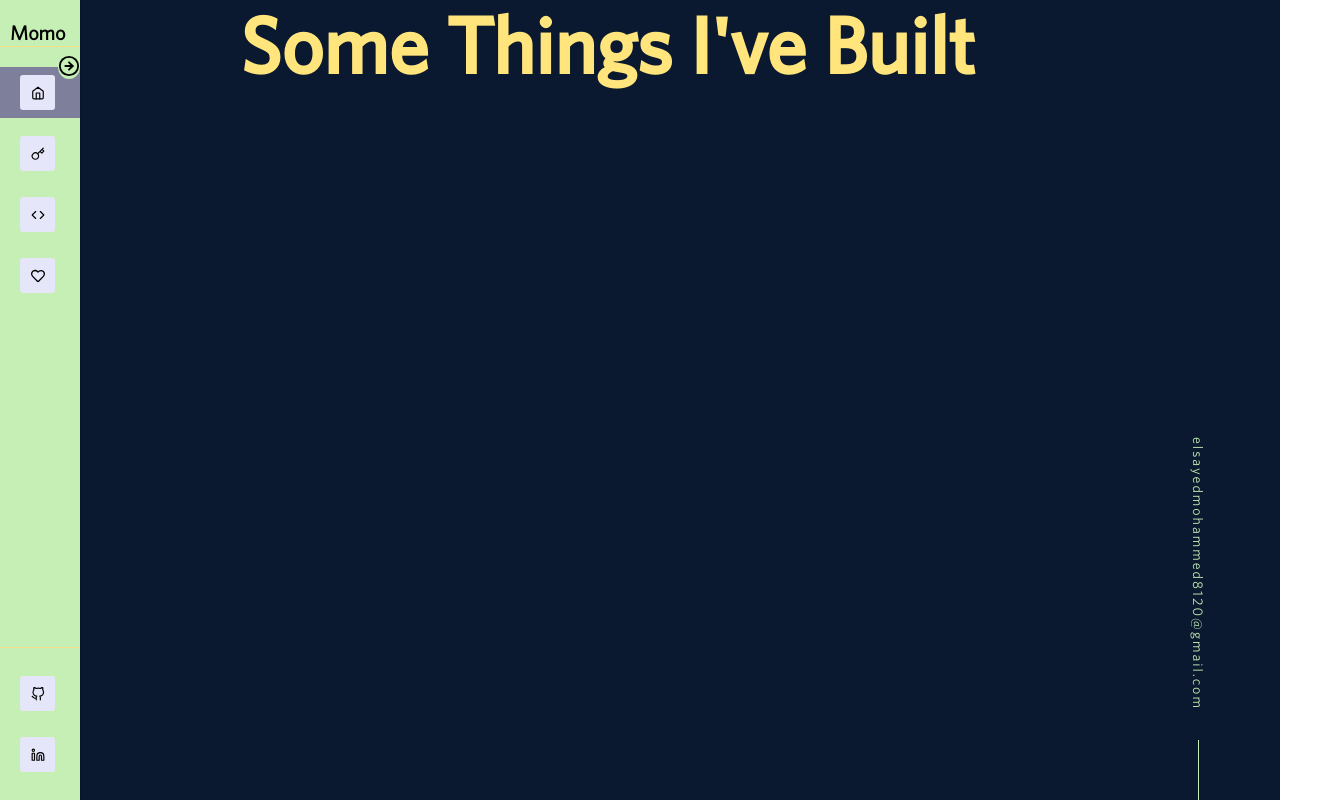
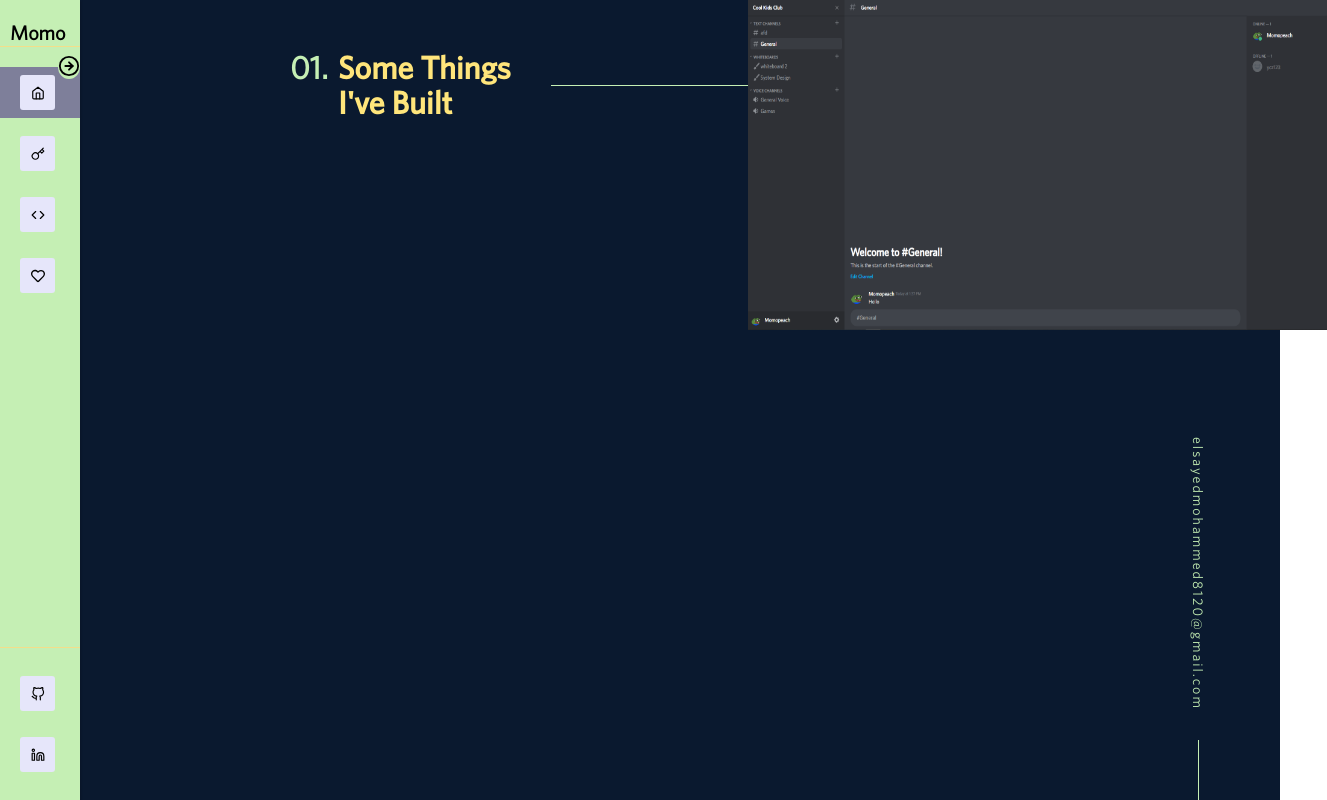
Before and after one commit to Momopeach1/portfolio, a React (Create React App) app: page /projects in a window 1280 px wide. Shown: the whole page, 1327 px wide, since content can reach past the window. Built offline with nearby package versions, Linux system fonts and the light colour scheme.

Commit message:
push for laptop
unfinished code to work on from a different machine

```diff
--- a/src/components/Projects.js
+++ b/src/components/Projects.js
@@ -1,11 +1,22 @@
 import React from 'react';
+
+import '../styles/Project.css'
 
 const Projects = () => {
     return (
         <div className='main-content'>
-            <h1>
-                Some Things I've Built
-            </h1>
+            <div className='text-container-project'>
+                <div className='text-heading-project'>
+                    <h1 className='h1-about-flare'>
+                        01.
+                    </h1>
+                    <h1 className='h1-about'>
+                        Some Things I've Built
+                    </h1>
+                    <div className='vline'></div>
+                </div>
+            </div>
+            <img className='project-img' alt='borg home' src='/borg_home.png'></img>
         </div>
     )
 }
--- a/src/styles/About.css
+++ b/src/styles/About.css
@@ -95,6 +95,7 @@
     text-align: center;
     border-radius: 8px;
 }
+
 #insta {
     background: radial-gradient(circle at 30% 107%, #fdf497 0%, #fdf497 5%, #fd5949 45%, #d6249f 60%, #285AEB 90%);
     -webkit-background-clip: text;
--- /dev/null
+++ b/src/styles/Project.css
@@ -0,0 +1,14 @@
+.text-container-project {
+    display: flex;
+}
+
+.text-heading-project {
+    margin-top: 50px;
+    margin-left: 50px;
+    display: flex;
+    height: fit-content;
+}
+.project-img {
+    width: 579px;
+    height: 330px;
+}
```
Also changed, not shown: public/borg_home.png (added).
